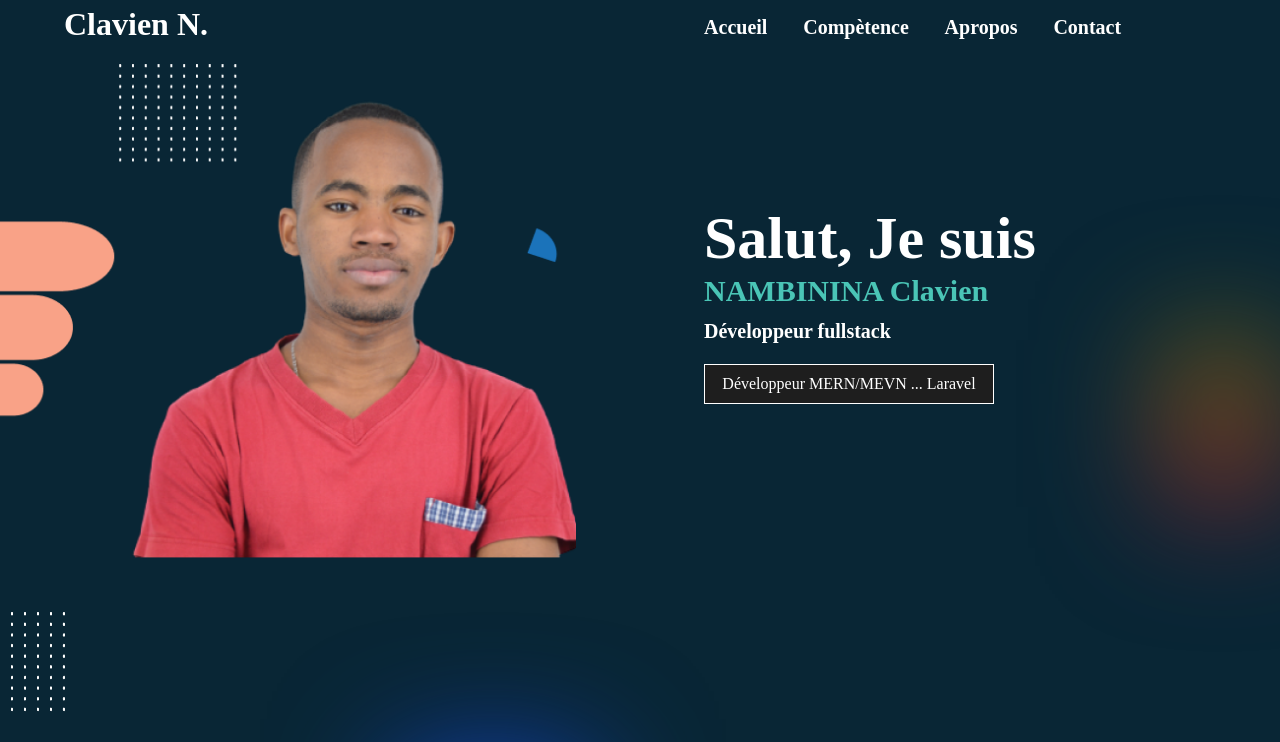
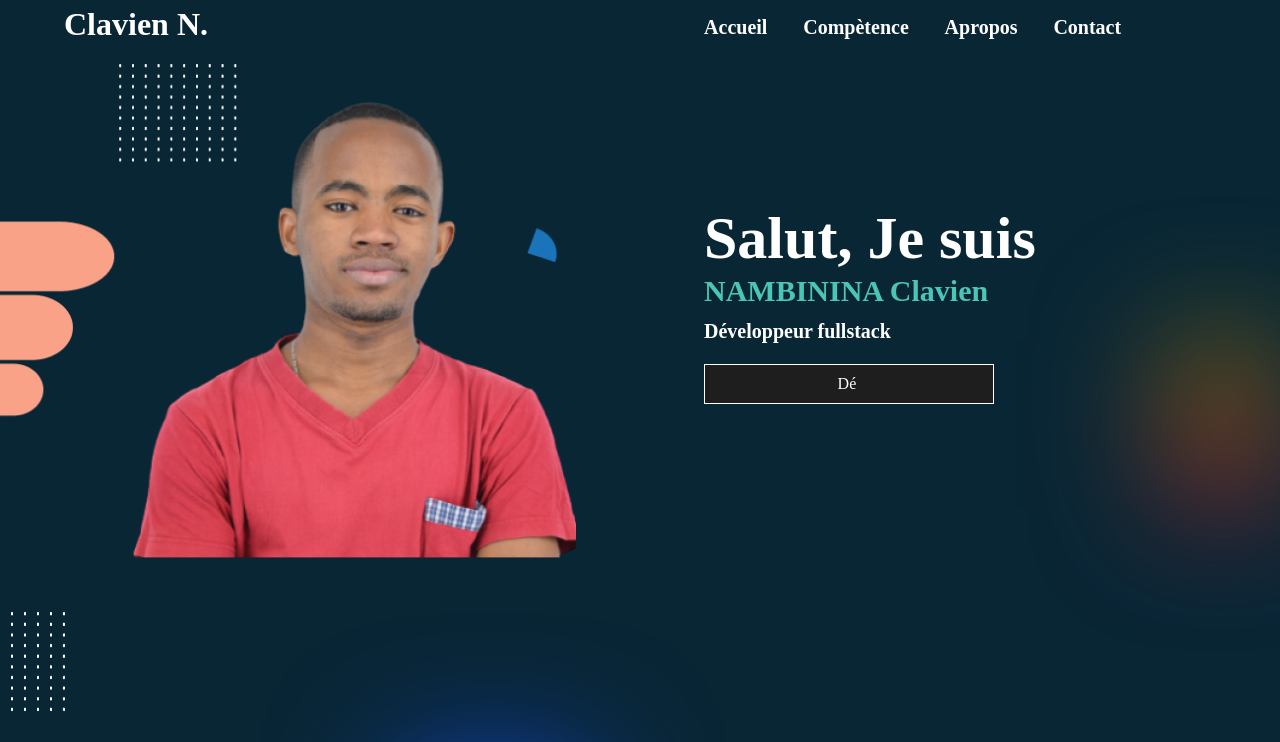
Before and after one commit to Clavien317/Myportfolio, a Next.js app: page / in a window 1280 px wide. Shown: the top 742 px of the page. Built offline with nearby package versions, Linux system fonts and the light colour scheme.

Commit message:
ajouter animation typewriter-effect

```diff
--- a/pages/composants/Header.js
+++ b/pages/composants/Header.js
@@ -2,6 +2,8 @@ import style from "@/styles/Home.module.css"
 import { useEffect, useState } from "react"
 import AOS from 'aos';
 import 'aos/dist/aos.css';
+import Typewriter from 'typewriter-effect';
+
 // import Test from "./Test";
 
 
@@ -55,7 +57,13 @@ function Header() {
           <h4>Développeur fullstack</h4>
           <div className="profil"  data-aos="zoom-in">
             <br />
-            Développeur MERN/MEVN ... Laravel
+            <Typewriter
+              options={{
+                strings: ['Développeur MERN', 'Développeur MEVN','Développeur Laravel'],
+                autoStart: true,
+                loop: true,
+              }}
+            />
           </div>
           <div className="blur"></div>
         </div>
```
